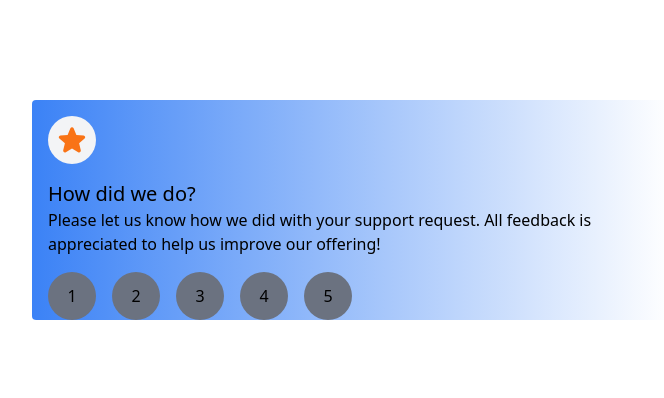
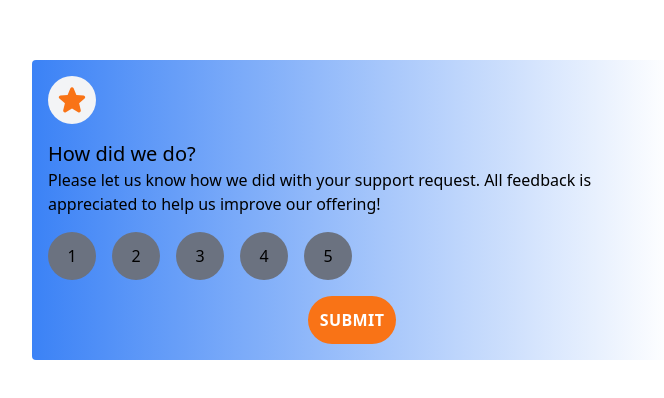
Before and after one commit to otilor/interactive-rating-component-frontend-mentor, a Next.js app: page / in a window 1280 px wide. Shown: the part 190-588 px from the top of the page, without its empty margins (288-952 px from the left). Built offline with nearby package versions, Linux system fonts and the light colour scheme.

Commit message:
add stuff clr

```diff
--- a/pages/index.js
+++ b/pages/index.js
@@ -36,6 +36,10 @@ export default function Home() {
               <div className="bg-gray-500 w-12 h-12 rounded-full inline-flex items-center justify-center">4</div>
               <div className="bg-gray-500 w-12 h-12 rounded-full inline-flex items-center justify-center">5</div>
             </div>
+
+            <div className="items-center justify-center flex mt-4 mb-4">
+              <button className="uppercase tracking-wide font-bold bg-orange-500 rounded-3xl text-white p-3 flex">Submit</button>
+            </div>
           </div>
         </div>
       </main>
```
